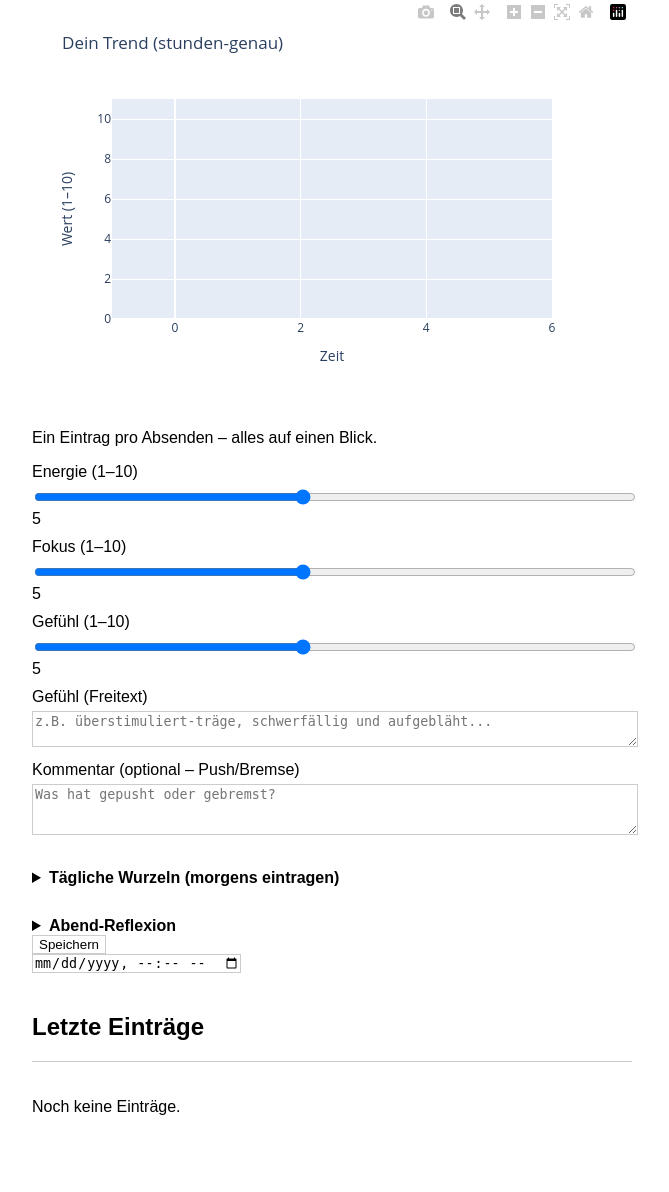
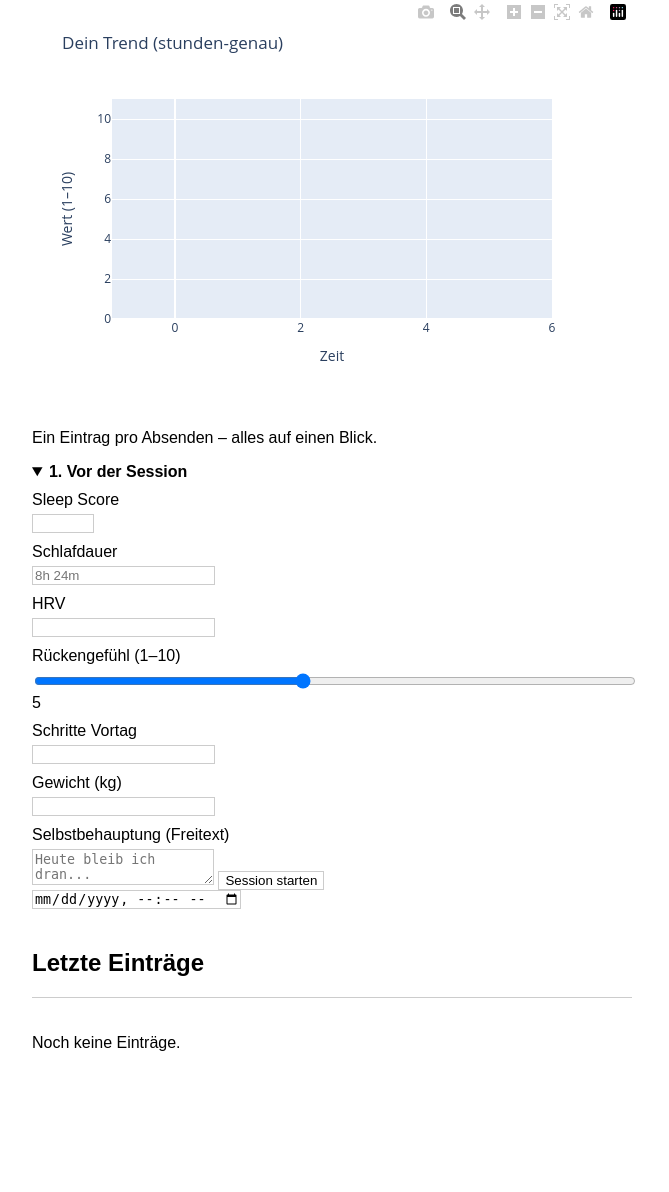
Before and after one commit to nxjexe/awaroot, a Flask app: page / in a window 1280 px wide. Shown: the part 218-1410 px from the top of the page, without its empty margins (308-977 px from the left). After the commit the page ends 1269 px from the top, so only its background shows below. Run offline with Flask 3, Linux system fonts and the light colour scheme; data that the repository does not hold is empty; some libraries are stand-ins or nearby versions.

Commit message:
implement 3-phase session process, add text fields for 'boost' and 'break'

```diff
--- a/main.py
+++ b/main.py
@@ -67,6 +67,10 @@ def index():
         schritte = request.form.get('schritte')
         gewicht = request.form.get('gewicht')
         stunden = request.form.get('stunden')
+        zufriedenheit = request.form.get('zufriedenheit')
+        boost = request.form.get('boost', '').strip()
+        bremse = request.form.get('bremse', '').strip()
+        selbstbehauptung = request.form.get('selbstbehauptung', '').strip()
 
         if sleep_score:
             c.execute("INSERT INTO entries (timestamp, category, value, note) VALUES (?, ?, ?, ?)",
@@ -87,18 +91,27 @@ def index():
             c.execute("INSERT INTO entries (timestamp, category, value, note) VALUES (?, ?, ?, ?)",
                     (timestamp, 'Gewicht', float(gewicht), ''))
         if stunden:
-            c.execute("INSERT INTO entries (timestamp, category, value, note) VALUES (?, ?, ?, ?)",
-                    (timestamp, 'Stunden gearbeitet', float(stunden), ''))
-
-        zufriedenheit = request.form.get('zufriedenheit')
-
+            try:
+                val = float(stunden)
+                c.execute("INSERT INTO entries (timestamp, category, value, note) VALUES (?, ?, ?, ?)",
+                          (timestamp, 'Stunden gearbeitet', val, ''))
+            except ValueError:
+                pass  # ignoriere ungültig
         if zufriedenheit:
             c.execute("INSERT INTO entries (timestamp, category, value, note) VALUES (?, ?, ?, ?)",
                     (timestamp, 'Zufriedenheit', int(zufriedenheit), ''))
+        if boost:
+            c.execute("INSERT INTO entries (timestamp, category, value, note) VALUES (?, ?, ?, ?)",
+                    (timestamp, 'Boost', None, boost))
+        if bremse:
+            c.execute("INSERT INTO entries (timestamp, category, value, note) VALUES (?, ?, ?, ?)",
+                    (timestamp, 'Bremse', None, bremse))
+        if selbstbehauptung:
+            c.execute("INSERT INTO entries (timestamp, category, value, note) VALUES (?, ?, ?, ?)",
+                      (timestamp, 'Selbstbehauptung', None, selbstbehauptung))
 
         conn.commit()
         conn.close()
-        return redirect(url_for('index'))
 
     # Daten laden und gruppieren (wie bisher)
     conn = sqlite3.connect(DB_NAME)
@@ -139,6 +152,10 @@ def index():
             grouped[full_ts]['Stunden gearbeitet'] = val
         elif cat == 'Schlafdauer':
             grouped[full_ts]['Schlafdauer'] = note or ''
+        elif cat == 'Boost':
+            grouped[full_ts]['Boost'] = note or ''
+        elif cat == 'Bremse':
+            grouped[full_ts]['Bremse'] = note or ''
 
         # Für Charts: nur numerische Werte pro Datum sammeln (letzter Wert des Tages)
         if short_ts not in dates:
--- a/templates/index.html
+++ b/templates/index.html
@@ -65,71 +65,79 @@
     {% endif %}
 
     <p>Ein Eintrag pro Absenden – alles auf einen Blick.</p>
-    <form method="post">
-        <label>Energie (1–10)</label>
-        <input type="range" name="energie" min="1" max="10" value="5">
-        <span id="energie-value">5</span>
-
-        <label>Fokus (1–10)</label>
-        <input type="range" name="fokus" min="1" max="10" value="5">
-        <span id="fokus-value">5</span>
-
-        <label>Gefühl (1–10)</label>
-        <input type="range" name="gefuehl" min="1" max="10" value="5">
-        <span id="gefuehl-value">5</span>
-
-        <label>Gefühl (Freitext)</label>
-        <textarea name="gefuehls_text" rows="2" placeholder="z.B. überstimuliert-träge, schwerfällig und aufgebläht..." style="width:100%"></textarea>
-
-        <label>Kommentar (optional – Push/Bremse)</label>
-        <textarea name="kommentar" rows="3" placeholder="Was hat gepusht oder gebremst?" style="width:100%"></textarea>
-
-        <details style="margin-top: 30px;">
-            <summary><strong>Tägliche Wurzeln (morgens eintragen)</strong></summary>
+    <form method="post" id="main-form">
+        <details> <!-- morgens offen -->
+            <summary><strong>1. Vor der Session</strong></summary>
 
             <label>Sleep Score</label>
-            <input type="number" name="sleep_score" min="0" max="100" step="1">
+            <input type="number" name="sleep_score" min="0" max="100">
 
-            <label>Schlafdauer (z.B. 8h 24m)</label>
+            <label>Schlafdauer</label>
             <input type="text" name="schlafdauer" placeholder="8h 24m">
 
-            <label>Durchschn. HRV</label>
-            <input type="number" name="hrv" min="0" step="1">
+            <label>HRV</label>
+            <input type="number" name="hrv">
 
             <label>Rückengefühl (1–10)</label>
             <input type="range" name="ruecken" min="1" max="10" value="5">
             <span id="ruecken-value">5</span>
 
             <label>Schritte Vortag</label>
-            <input type="number" name="schritte" min="0" step="1">
+            <input type="number" name="schritte">
 
             <label>Gewicht (kg)</label>
-            <input type="number" name="gewicht" min="0" step="0.1">
+            <input type="number" name="gewicht" step="0.1">
 
-            <label>Stunden gearbeitet</label>
-            <input type="number" name="stunden" step="0.1">
+            <label>Selbstbehauptung (Freitext)</label>
+            <textarea name="selbstbehauptung" rows="2" placeholder="Heute bleib ich dran..."></textarea>
+
+            <button type="button" onclick="startSession()">Session starten</button>
         </details>
 
-        <details style="margin-top: 30px;">
-            <summary><strong>Abend-Reflexion</strong></summary>
+        <details id="during-section" style="display:none;">
+            <summary><strong>2. Während der Session (wiederholt sich)</strong></summary>
 
-            <label>Zufriedenheit mit Session (1–10)</label>
+            <label>Energie (1–10)</label>
+            <input type="range" name="energie" min="1" max="10" value="5">
+            <span id="energie-value">5</span>
+
+            <label>Fokus (1–10)</label>
+            <input type="range" name="fokus" min="1" max="10" value="5">
+            <span id="fokus-value">5</span>
+
+            <label>Gefühl (1–10)</label>
+            <input type="range" name="gefuehl" min="1" max="10" value="5">
+            <span id="gefuehl-value">5</span>
+
+            <label>Gefühlsbeschreibung</label>
+            <textarea name="gefuehls_text" rows="2"></textarea>
+
+            <label>Kommentar</label>
+            <textarea name="kommentar" rows="2"></textarea>
+
+            <button type="submit">Zustand speichern & weiter</button>
+        </details>
+
+        <details id="after-section" style="display:none;">
+            <summary><strong>3. Nach der Session</strong></summary>
+
+            <label>Zufriedenheit (1–10)</label>
             <input type="range" name="zufriedenheit" min="1" max="10" value="5">
             <span id="zufriedenheit-value">5</span>
+
+            <label>Boost</label>
+            <textarea name="boost" rows="2"></textarea>
+
+            <label>Bremse</label>
+            <textarea name="bremse" rows="2"></textarea>
+
+            <input type="hidden" name="stunden" id="stunden-hidden">
+
+            <button type="submit">Abschließen & speichern</button>
         </details>
 
-        <script>
-            // Slider live anzeigen (wie die anderen)
-            const zufSlider = document.querySelector('input[name="zufriedenheit"]');
-            if (zufSlider) {
-                const output = document.getElementById('zufriedenheit-value');
-                output.textContent = zufSlider.value;
-                zufSlider.addEventListener('input', () => output.textContent = zufSlider.value);
-            }
-        </script>
-
-        <button type="submit">Speichern</button><br>
         <input type="datetime-local" name="custom_timestamp">
+        <button type="button" id="stop-button" style="display:none;" onclick="stopSession()">Session stoppen</button>
     </form>
 
     <h2>Letzte Einträge</h2>
@@ -174,6 +182,12 @@
                 {% if data.get('Schlafdauer') %}
                     Schlafdauer: {{ data.get('Schlafdauer') }} <br>
                 {% endif %}
+                {% if data.get('Boost') %}
+                    Motiviert: "{{ data.get('Boost') }}" <br>
+                {% endif %}
+                {% if data.get('Bremse') %}
+                    Gebremst: "{{ data.get('Bremse') }}" <br>
+                {% endif %}
                 {% if data.get('Kommentar') %}
                     Kommentar: "{{ data.get('Kommentar') }}"
                 {% endif %}
@@ -189,12 +203,104 @@
     </div>
 
     <script>
-        // Slider-Werte live anzeigen
-        document.querySelectorAll('input[type=range]').forEach(slider => {
-            const output = document.getElementById(slider.name + '-value');
-            output.textContent = slider.value;
-            slider.addEventListener('input', () => output.textContent = slider.value);
-        });
+    // --- Session UI State (persisted) ---
+    // phases: before -> during -> after
+    const KEY_PHASE = 'awaroot_phase';
+    const KEY_START = 'awaroot_start_ms';
+
+    const sec1 = document.querySelector('details:nth-of-type(1)'); // "Vor der Session"
+    const sec2 = document.getElementById('during-section');
+    const sec3 = document.getElementById('after-section');
+    const stopBtn = document.getElementById('stop-button');
+
+    function setDetailsVisible(detailsEl, visible, open) {
+        if (!detailsEl) return;
+        detailsEl.style.display = visible ? 'block' : 'none';
+        if (visible) detailsEl.open = !!open;
+    }
+
+    function applyPhase(phase) {
+        // default
+        if (!phase) phase = 'before';
+
+        if (phase === 'before') {
+        setDetailsVisible(sec1, true, true);
+        setDetailsVisible(sec2, false, false);
+        setDetailsVisible(sec3, false, false);
+        stopBtn.style.display = 'none';
+        }
+
+        if (phase === 'during') {
+        setDetailsVisible(sec1, false, false);
+        setDetailsVisible(sec2, true, true);   // offen bleiben
+        setDetailsVisible(sec3, false, false);
+        stopBtn.style.display = 'block';
+        }
+
+        if (phase === 'after') {
+        setDetailsVisible(sec1, false, false);
+        setDetailsVisible(sec2, false, false);
+        setDetailsVisible(sec3, true, true);   // einmalig befüllen
+        stopBtn.style.display = 'none';
+        }
+
+        localStorage.setItem(KEY_PHASE, phase);
+    }
+
+    function startSession() {
+        // called by your button onclick="startSession()"
+        const now = Date.now();
+        localStorage.setItem(KEY_START, String(now));
+        applyPhase('during');
+    }
+
+    function stopSession() {
+        const startMs = parseInt(localStorage.getItem(KEY_START) || '0', 10);
+        if (!startMs) return;
+
+        const endMs = Date.now();
+        const durationHours = (endMs - startMs) / (3600 * 1000);
+
+        document.getElementById('stunden-hidden').value = durationHours.toFixed(2);
+
+        applyPhase('after');
+    }
+
+    // Hook submits to keep/reset phase
+    document.getElementById('main-form').addEventListener('submit', function(e) {
+        const phase = localStorage.getItem(KEY_PHASE) || 'before';
+
+        // If user saves during-session metrics -> stay in "during"
+        if (phase === 'during') {
+        applyPhase('during');
+        return;
+        }
+
+        // If user finishes after-session -> reset to "before" for next time
+        if (phase === 'after') {
+        localStorage.removeItem(KEY_START);
+        applyPhase('before');
+        return;
+        }
+
+        // phase before: if they submit somehow, keep before
+        applyPhase('before');
+    });
+
+    window.addEventListener('load', function() {
+        // restore phase
+        applyPhase(localStorage.getItem(KEY_PHASE) || 'before');
+    });
+
+    // --- Slider live values (keep your existing code) ---
+    document.querySelectorAll('input[type=range]').forEach(slider => {
+        const output = document.getElementById(slider.name + '-value');
+        if (output) {
+        output.textContent = slider.value;
+        slider.addEventListener('input', () => output.textContent = slider.value);
+        }
+    });
     </script>
+
 </body>
 </html>
```
